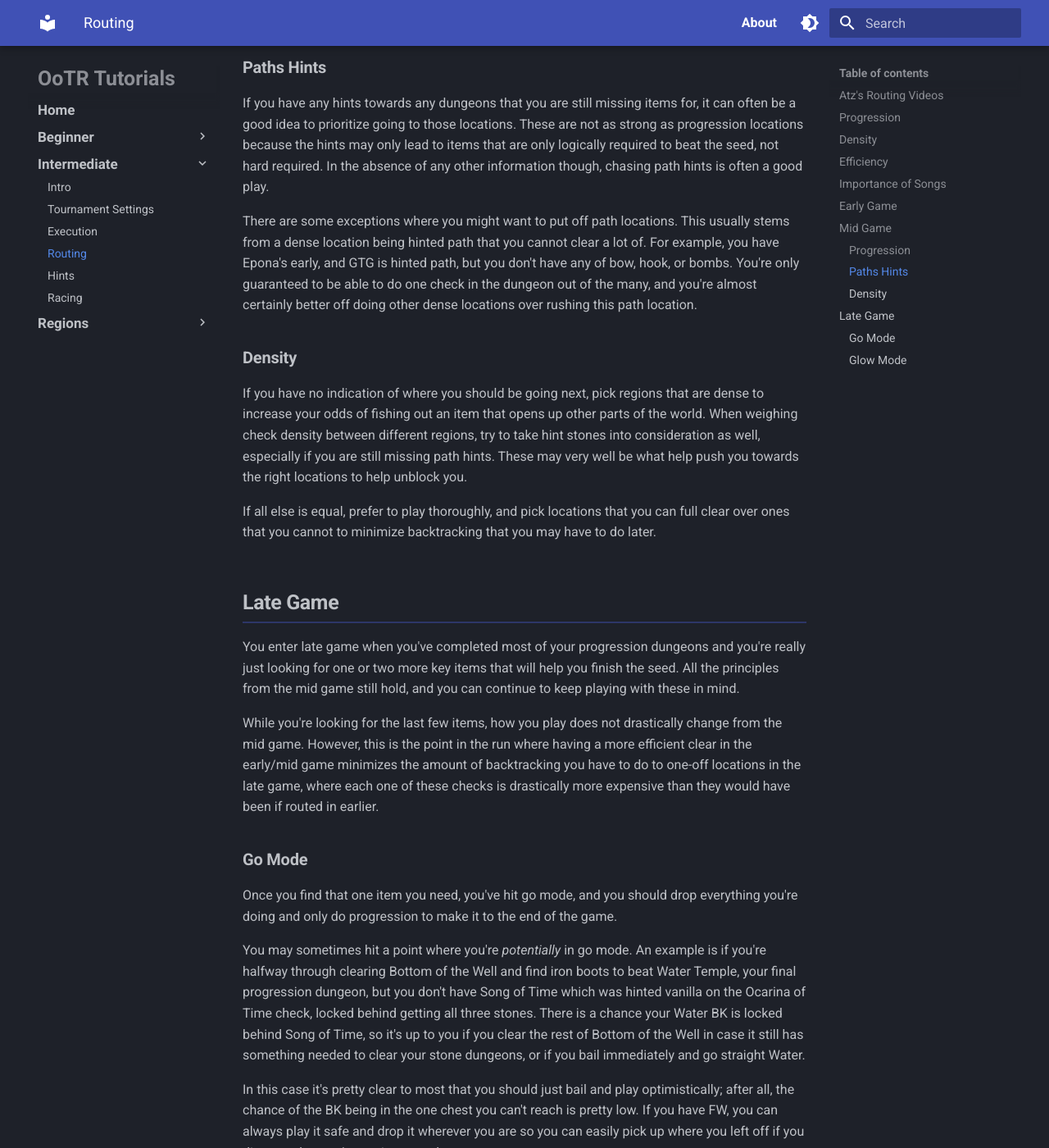
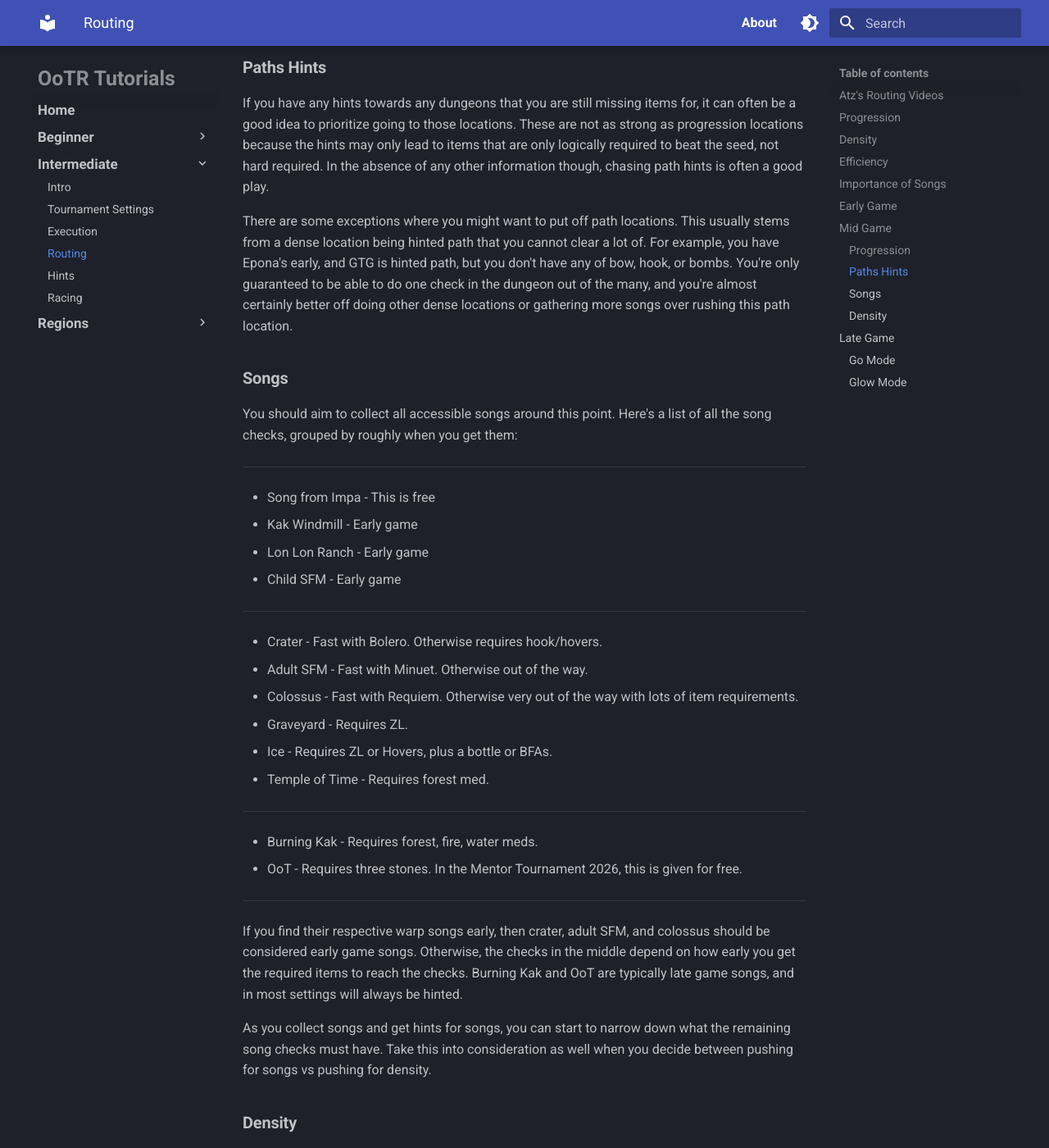
Before and after one commit to flee135/OoTR-Tutorials, an MkDocs documentation site: the page built from docs/intermediate/routing.md, in a window 1280 px wide and 1400 px high, scrolled down 5293 px. Shown: the whole window at 82% size. Built offline with MkDocs 1.6.1 and Material for MkDocs 9.7.7, drawn with Linux system fonts in a browser that asks for light colours.

Commit message:
routing.md songs

```diff
--- a/docs/intermediate/routing.md
+++ b/docs/intermediate/routing.md
@@ -133,7 +133,38 @@ This is the point in the game where you want to heavily prioritize progression.
 
 If you have any hints towards any dungeons that you are still missing items for, it can often be a good idea to prioritize going to those locations. These are not as strong as progression locations because the hints may only lead to items that are only logically required to beat the seed, not hard required. In the absence of any other information though, chasing path hints is often a good play.
 
-There are some exceptions where you might want to put off path locations. This usually stems from a dense location being hinted path that you cannot clear a lot of. For example, you have Epona's early, and GTG is hinted path, but you don't have any of bow, hook, or bombs. You're only guaranteed to be able to do one check in the dungeon out of the many, and you're almost certainly better off doing other dense locations over rushing this path location.
+There are some exceptions where you might want to put off path locations. This usually stems from a dense location being hinted path that you cannot clear a lot of. For example, you have Epona's early, and GTG is hinted path, but you don't have any of bow, hook, or bombs. You're only guaranteed to be able to do one check in the dungeon out of the many, and you're almost certainly better off doing other dense locations or gathering more songs over rushing this path location.
+
+### Songs
+
+You should aim to collect all accessible songs around this point. Here's a list of all the song checks, grouped by roughly when you get them:
+
+---
+
+- Song from Impa - This is free
+- Kak Windmill - Early game
+- Lon Lon Ranch - Early game
+- Child SFM - Early game
+
+---
+
+- Crater - Fast with Bolero. Otherwise requires hook/hovers.
+- Adult SFM - Fast with Minuet. Otherwise out of the way.
+- Colossus - Fast with Requiem. Otherwise very out of the way with lots of item requirements.
+- Graveyard - Requires ZL.
+- Ice - Requires ZL or Hovers, plus a bottle or BFAs.
+- Temple of Time - Requires forest med.
+
+---
+
+- Burning Kak - Requires forest, fire, water meds.
+- OoT - Requires three stones. In the Mentor Tournament 2026, this is given for free.
+
+---
+
+If you find their respective warp songs early, then crater, adult SFM, and colossus should be considered early game songs. Otherwise, the checks in the middle depend on how early you get the required items to reach the checks. Burning Kak and OoT are typically late game songs, and in most settings will always be hinted.
+
+As you collect songs and get hints for songs, you can start to narrow down what the remaining song checks must have. Take this into consideration as well when you decide between pushing for songs vs pushing for density.
 
 ### Density
 
```
